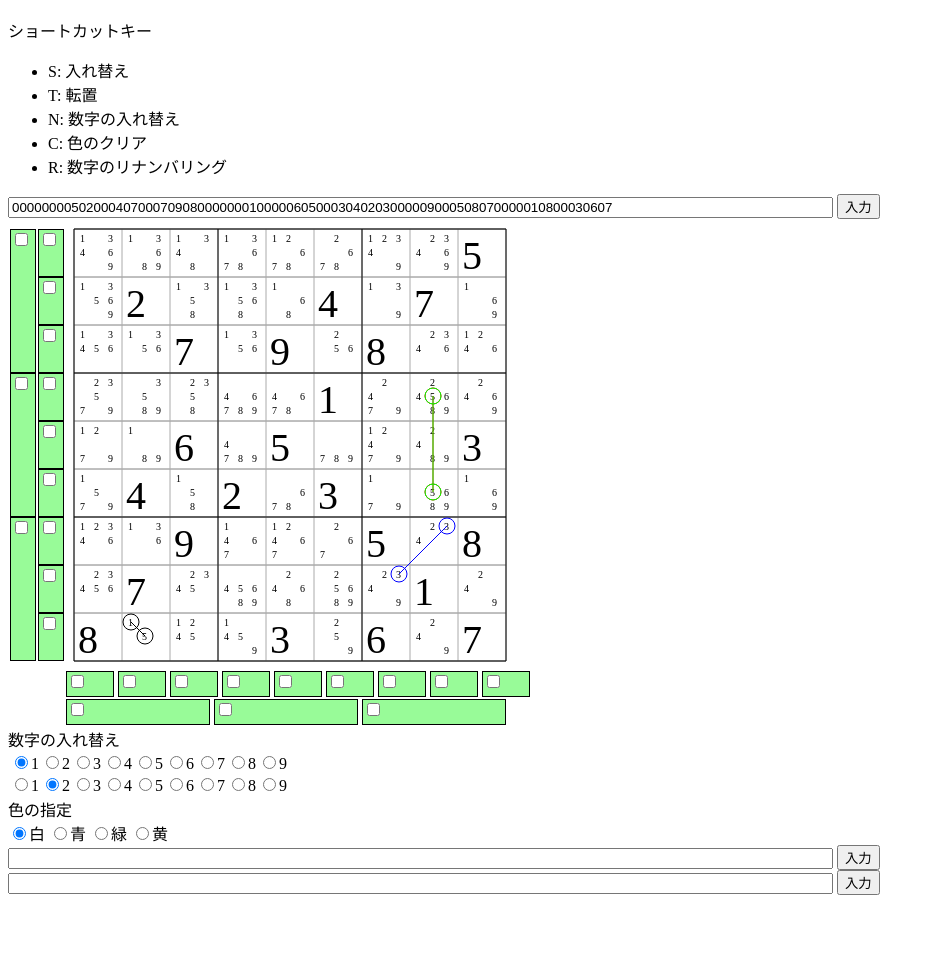
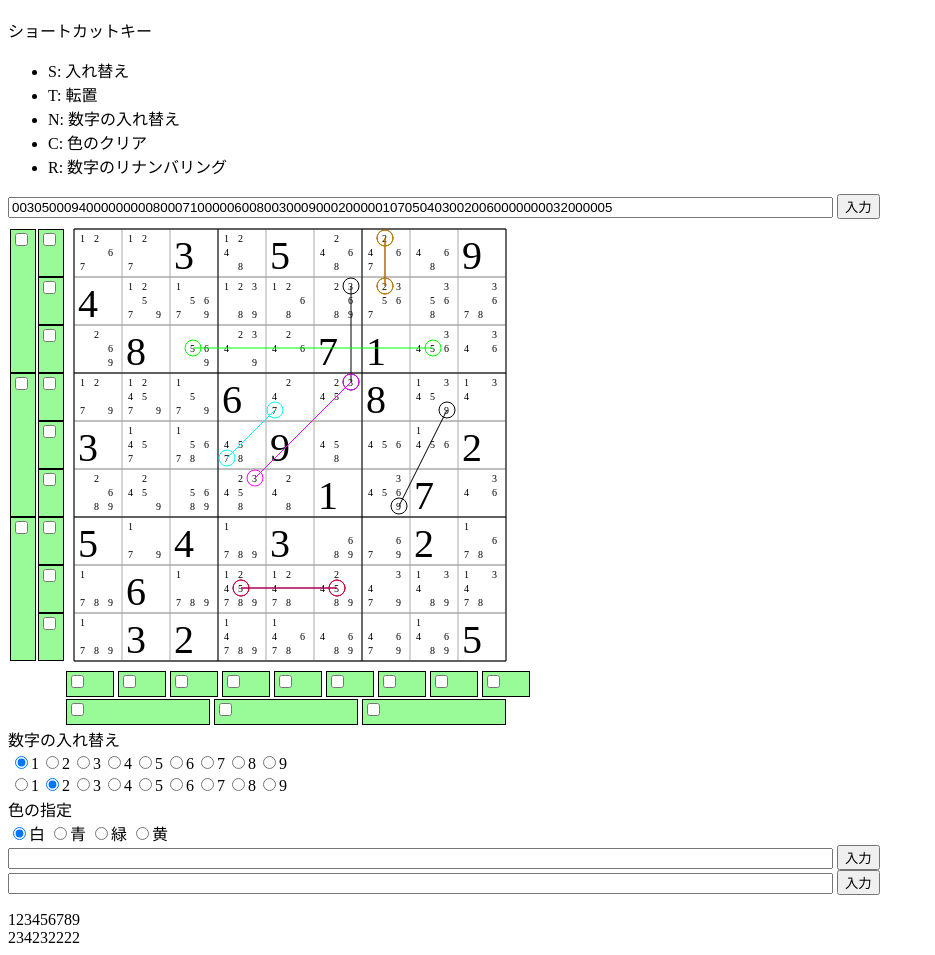
Before and after one commit to kaityo256/sudoku_analyzer, a plain HTML site: page index.html in a window 1280 px wide. Shown: the part 57-1012 px from the top of the page, without its empty margins (0-935 px from the left). Before the commit the page ends 968 px from the top, so only its background shows below. Drawn offline with Linux system fonts and the light colour scheme.

Commit message:
fixed bug

```diff
--- a/index.html
+++ b/index.html
@@ -272,6 +272,7 @@ td{
       <input type="button" onClick=inputbits() value="入力">
     </div>
   </form>
+  <div id=numbers></div>
   <div id=error_message></div>
 
 </body>
--- a/sudoku.js
+++ b/sudoku.js
@@ -1,5 +1,5 @@
 //let data = "000010020000300400005006007089000000056000300700005008000040010007200000060008009";
-let data = "000000005020004070007090800000001000006050003040203000009000508070000010800030607";
+let data = "003050009400000000080007100000600800300090002000001070504030020060000000032000005";
 
 let color_data = Array.apply(null, Array(81)).map(function () { return 0; });
 
@@ -29,6 +29,15 @@ function onLoad() {
 function show_error(msg) {
   document.getElementById('error_message').innerHTML = msg;
 }
+
+function show_numbers(msg) {
+  let str = "123456789<BR>";
+  for (let i = 1; i < 10; i++) {
+    str += data.split(String(i)).length - 1;
+  }
+  document.getElementById('numbers').innerHTML = str;
+}
+
 
 function draw_circle(pos, num, ctx) {
   let ix = pos % 9;
@@ -79,6 +88,18 @@ function cell_alt(pm, list) {
   }
 }
 
+function i2b(v) {
+  let s = "";
+  for (let i = 0; i < 9; i++) {
+    if (v & (1 << i)) {
+      s += "1";
+    } else {
+      s += "0";
+    }
+  }
+  return s;
+}
+
 //ユニット内二択
 function add_alt(b, pos, list) {
   let b0_3a = (b[0] ^ b[1]) & ~(b[2] | b[3]);
@@ -108,14 +129,19 @@ function add_alt(b, pos, list) {
     | (b0_3_0 & b4_7_1 & b[8])   // 0,1,1
     | (b0_3_0 & b4_7_2 & ~b[8]); // 0,2,0
   if (b2 == 0) return;
-  let n = bit_count(b2 - 1);
-  let a = [];
-  for (let i = 0; i < 9; i++) {
-    if (b2 & b[i]) {
-      a.push(pos[i], n);
+  let v = b2;
+  while (v) {
+    let b3 = v & (-v);
+    v ^= b3;
+    let n = bit_count(b3 - 1);
+    let a = [];
+    for (let i = 0; i < 9; i++) {
+      if (b3 & b[i]) {
+        a.push(pos[i], n);
+      }
     }
+    list.push(a);
   }
-  list.push(a);
 }
 
 function unit_alt(pm, list) {
@@ -271,6 +297,7 @@ function draw() {
   }
   draw_pm(ctx);
   document.getElementById('rawdata').value = data;
+  show_numbers();
   show_error("");
 }
 
```
